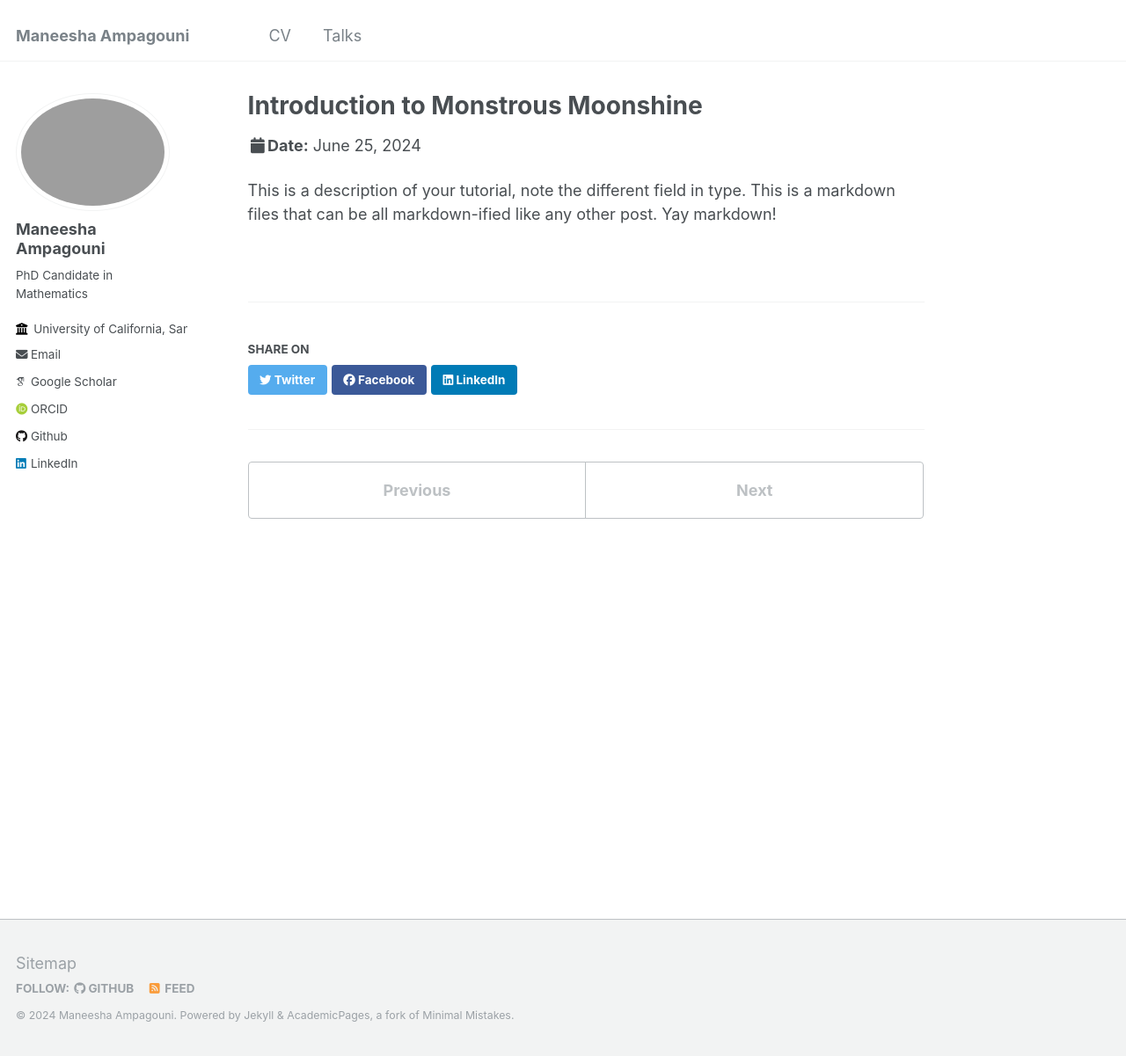
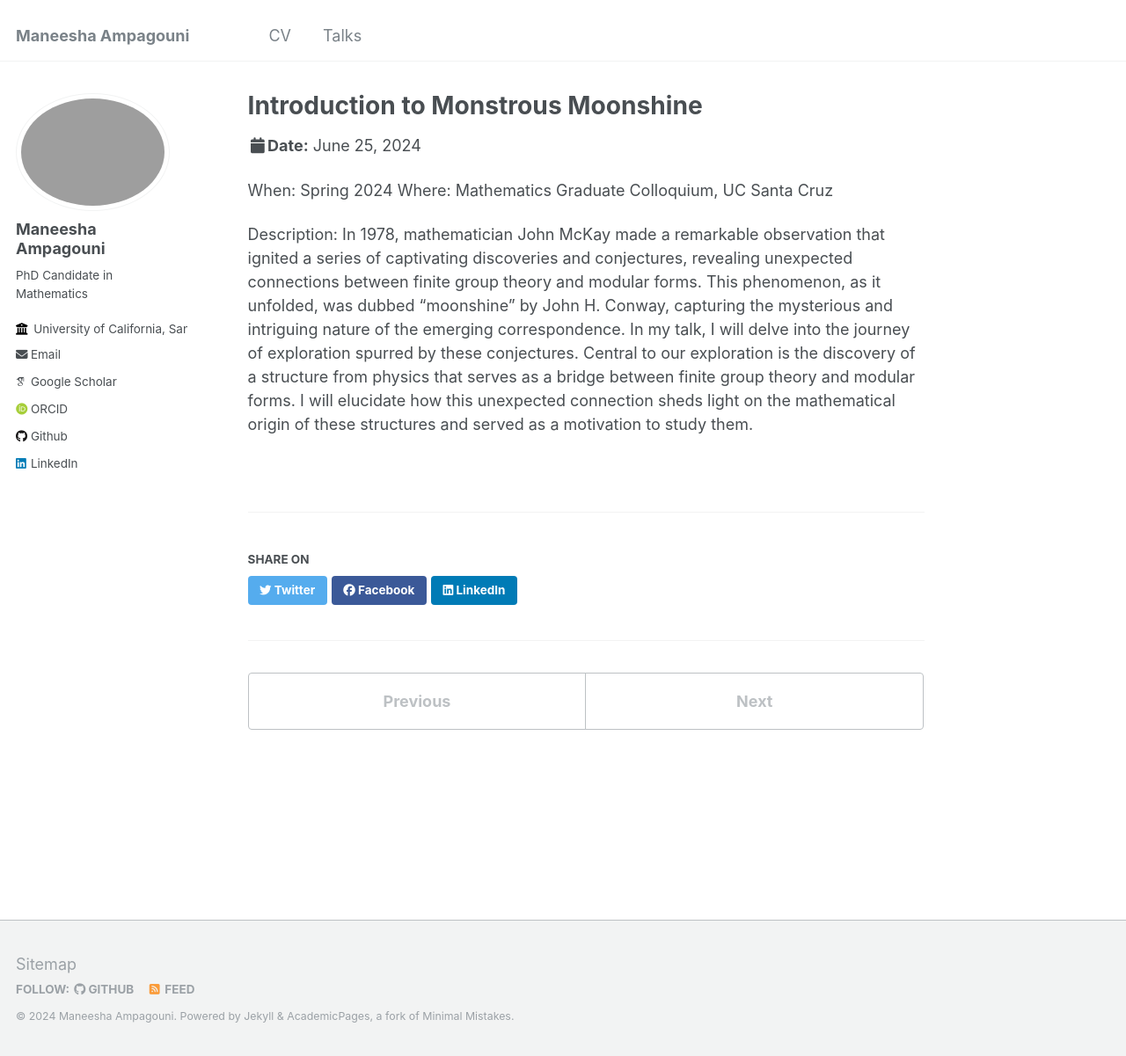
Before and after one commit to ManeeshaAmpagouni/maneeshaampagouni.github.io, a Jekyll site: the page built from _talks/Monstrous Moonshine.md, in a window 1280 px wide and 1201 px high. Shown: the whole window at 88% size. Built offline with Jekyll 4.4.1, drawn with Linux system fonts in a browser that asks for light colours; some web fonts are replaced.

Commit message:
Talk description edited

```diff
--- a/_talks/Monstrous Moonshine.md
+++ b/_talks/Monstrous Moonshine.md
@@ -7,5 +7,8 @@ Where: "UC Santa Cruz"
 When: Spring 2024
 
 ---
+When: Spring 2024
+Where: Mathematics Graduate Colloquium, UC Santa Cruz
 
-This is a description of your tutorial, note the different field in type. This is a markdown files that can be all markdown-ified like any other post. Yay markdown!
+Description:
+In 1978, mathematician John McKay made a remarkable observation that ignited a series of captivating discoveries and conjectures, revealing unexpected connections between finite group theory and modular forms. This phenomenon, as it unfolded, was dubbed "moonshine" by John H. Conway, capturing the mysterious and intriguing nature of the emerging correspondence. In my talk, I will delve into the journey of exploration spurred by these conjectures. Central to our exploration is the discovery of a structure from physics that serves as a bridge between finite group theory and modular forms. I will elucidate how this unexpected connection sheds light on the mathematical origin of these structures and served as a motivation to study them.
```
Also changed, not shown: _talks/Modular Invariance.md (+2 -2 lines), _talks/Modular Tensor Category.md (+2 -1 lines), _talks/Moonshine Module.md (+2 -1 lines).
